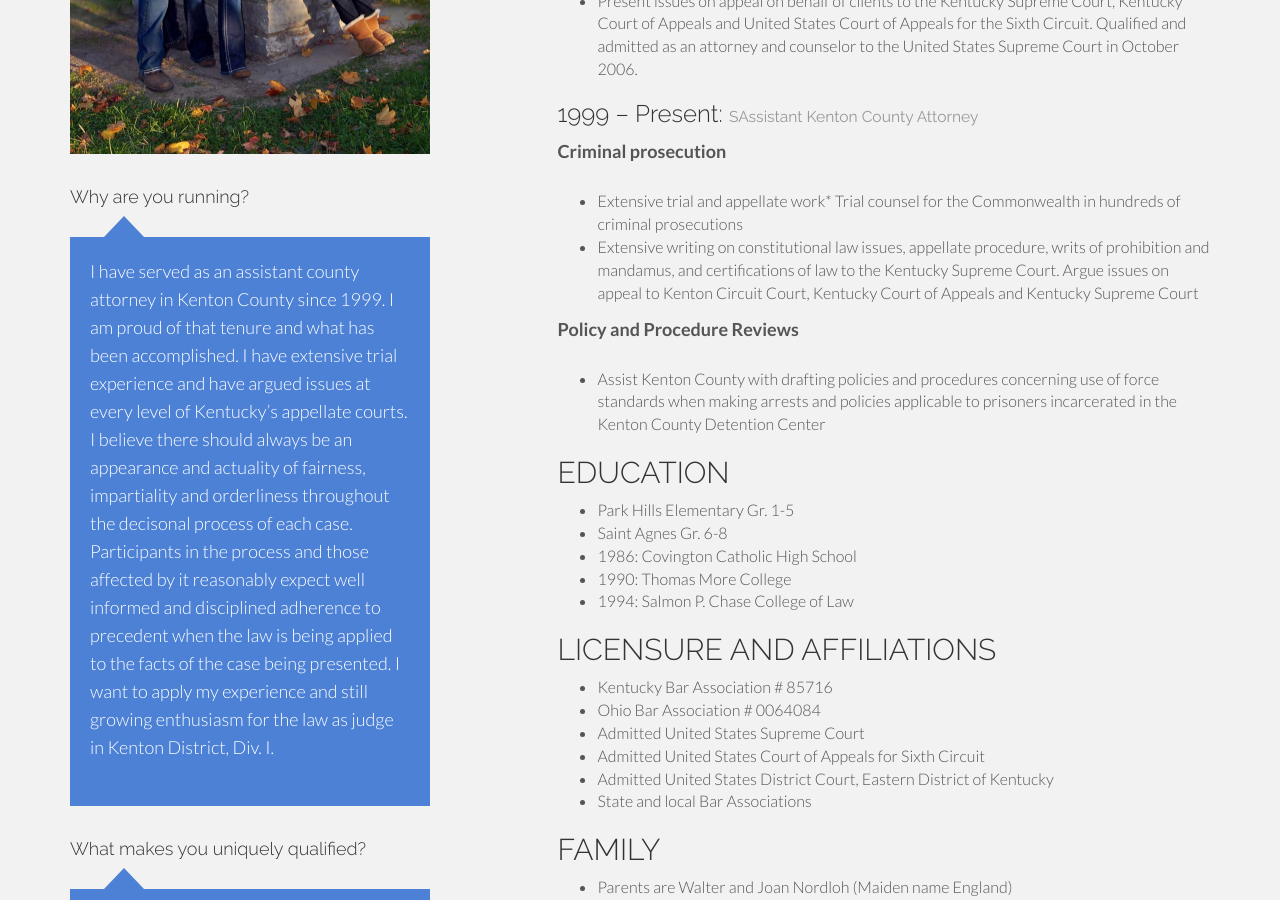
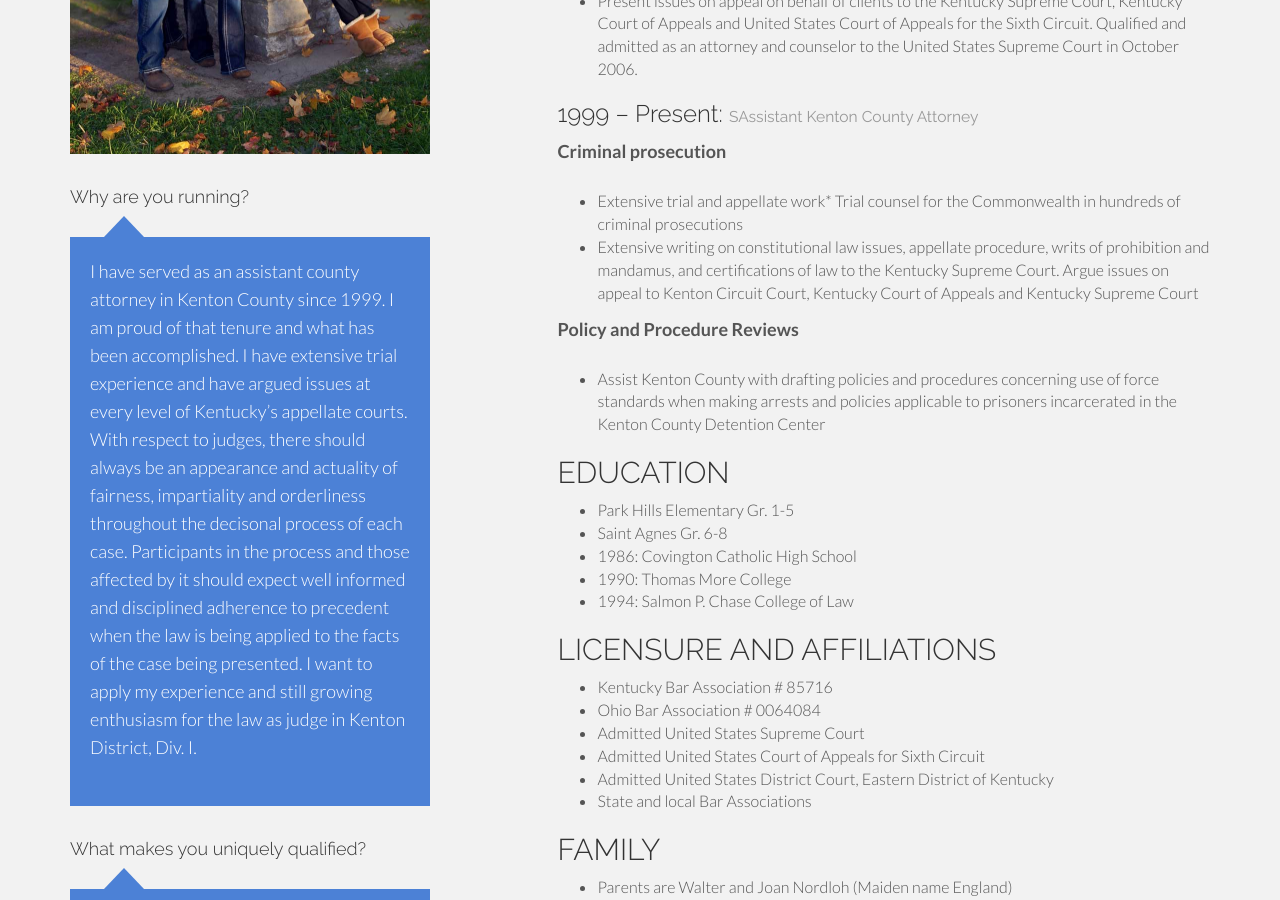
Before and after one commit to NORDLOHFORJUDGE/NordlohForJudge, a Jekyll site: the page built from index.html, in a window 1280 px wide and 900 px high, scrolled down 2104 px. Built offline with Jekyll 4.4.1, drawn with Linux system fonts in a browser that asks for light colours; Markdown is read by kramdown in place of the engine named in the settings; comment, search, counter and statistics services are not loaded.

Commit message:
Updated profile-question-1.md

```diff
--- a/_includes/profile-question-1.md
+++ b/_includes/profile-question-1.md
@@ -1 +1 @@
-I have served as an assistant county attorney in Kenton County since 1999.  I am proud of that tenure and what has been accomplished.  I have extensive trial experience and have argued issues at every level of Kentucky's appellate courts.  I believe there should always be an appearance and actuality of fairness, impartiality and orderliness throughout the decisonal process of each case.  Participants in the process and those affected by it reasonably expect well informed and disciplined adherence to precedent when the law is being applied to the facts of the case being presented. I want to apply my experience and still growing enthusiasm for the law as judge in Kenton District, Div. I.
+I have served as an assistant county attorney in Kenton County since 1999.  I am proud of that tenure and what has been accomplished.  I have extensive trial experience and have argued issues at every level of Kentucky's appellate courts. With respect to judges, there should always be an appearance and actuality of fairness, impartiality and orderliness throughout the decisonal process of each case.  Participants in the process and those affected by it should expect well informed and disciplined adherence to precedent when the law is being applied to the facts of the case being presented. I want to apply my experience and still growing enthusiasm for the law as judge in Kenton District, Div. I.
```
